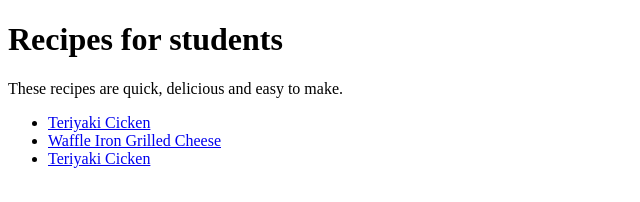
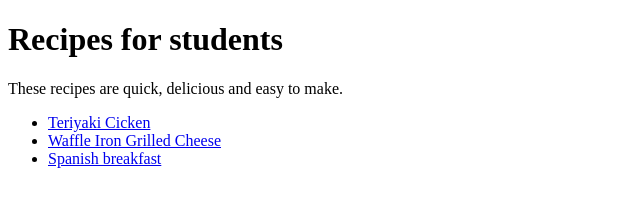
Before and after one commit to juan1gomez/odin-recipes, a plain HTML site: page index.html in a window 1280 px wide. Shown: the full height of the page, 0-640 px from the left. Drawn offline with Linux system fonts and the light colour scheme.

Commit message:
add content and correct links

```diff
--- a/index.html
+++ b/index.html
@@ -12,7 +12,7 @@
         <ul>
              <li><a href="recipes/teriyakichicken.html">Teriyaki Cicken</a></li>
              <li><a href="recipes/cheesewafles.html">Waffle Iron Grilled Cheese</a></li>
-             <li><a href="recipes/teriyakichicken.html">Teriyaki Cicken</a></li>
+             <li><a href="recipes/spanishbreakfast.html">Spanish breakfast</a></li>
          </ul>
 </body>
 </html>
```
